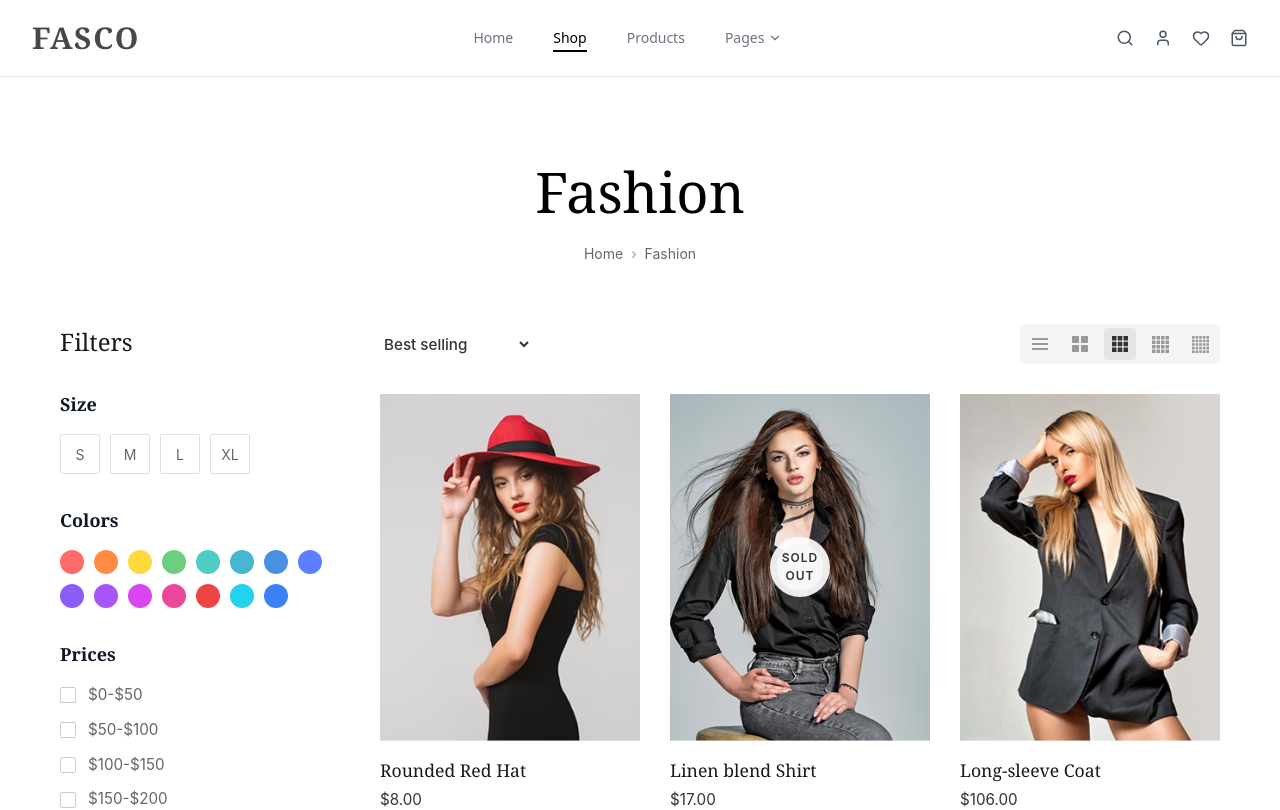
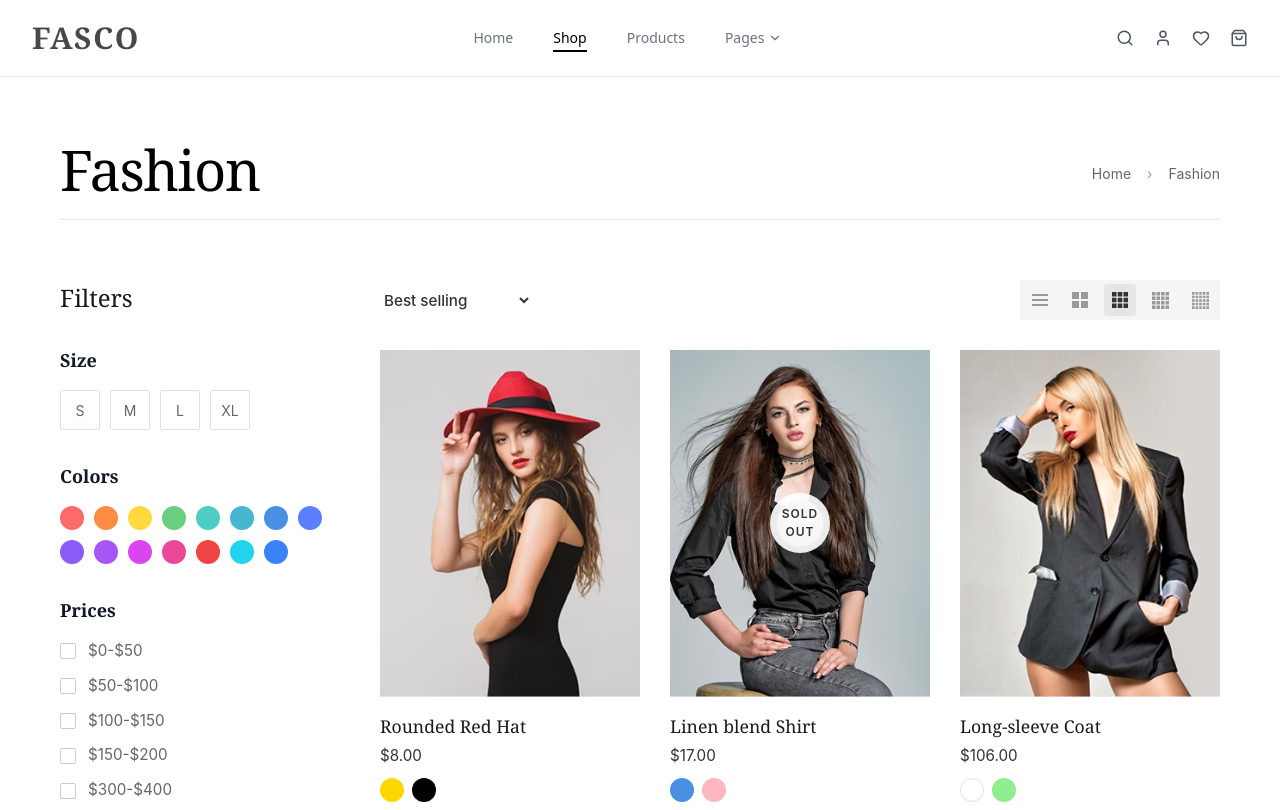
Before and after one commit to imdudassir943/fasco_business_site, a React (Vite) app in the folder frontend/: page /shop in a window 1280 px wide. Shown: the top 810 px of the page. Built offline with nearby package versions, Linux system fonts and the light colour scheme; the HTML template or start-up script is replaced by a standard one; a web font is replaced by a local one.

Commit message:
feat(shop): wire Hero CTA to /shop and align shop listing with router + Tailwind

```diff
--- a/frontend/src/components/HeroSection.tsx
+++ b/frontend/src/components/HeroSection.tsx
@@ -3,6 +3,8 @@ import modelLeft from "@/assets/model-left.png";
 import modelsTop from "@/assets/model-top.png";
 import modelRight from "@/assets/model-right.png";
 import modelsBottom from "@/assets/model-bottom.png";
+import { Link } from "react-router-dom";
+import { Button } from "@/components/ui/button";
 
 const HeroSection = () => {
   return (
@@ -56,9 +58,9 @@ const HeroSection = () => {
             <p className="mt-3 text-lg font-medium uppercase tracking-[0.3em] text-[#484848]">
               New Collection
             </p>
-            <button className="mt-6 rounded-lg bg-[#000000] px-14 py-5 text-sm font-semibold uppercase tracking-wider text-primary-foreground transition-opacity hover:opacity-90 shadow-lg">
-              Shop Now
-            </button>
+            <Button asChild size="lg" className="mt-6 px-14 py-5 uppercase tracking-wider">
+              <Link to="/shop">Shop Now</Link>
+            </Button>
           </div>
 
           {/* Bottom group photo */}
--- a/frontend/src/components/ShopPage/ProductListing.tsx
+++ b/frontend/src/components/ShopPage/ProductListing.tsx
@@ -1,4 +1,5 @@
 import React, { useState } from 'react';
+import { Link } from 'react-router-dom';
 import FilterSidebar, { type FilterState } from './FilterSidebar';
 import ProductGrid from './ProductGrid';
 import ListingHeader from './ListingHeader';
@@ -60,7 +61,7 @@ const ProductListing: React.FC = () => {
       name: 'Linen Plain Top',
       price: 25.00,
       image: Image5,
-      colors: ['#90EE90', 'pattern']
+      colors: ['#90EE90', '#1E338A']
     },
     {
       id: 6,
@@ -95,23 +96,23 @@ const ProductListing: React.FC = () => {
   ];
 
   return (
-    <div className="product-listing-container">
-      <div className="page-header">
-        <h1 className="page-title">Fashion</h1>
-        <div className="breadcrumb">
-          <a href="/">Home</a>
+    <div className="product-listing-container mx-auto w-full max-w-[1280px] px-4 py-8 md:px-6 lg:px-8">
+      <div className="page-header flex flex-col gap-3 border-b border-neutral-200 pb-5 md:flex-row md:items-center md:justify-between">
+        <h1 className="page-title text-3xl font-semibold tracking-tight text-[#222222] md:text-4xl">Fashion</h1>
+        <div className="breadcrumb flex items-center gap-2 text-sm text-[#666666]">
+          <Link to="/" className="transition-colors hover:text-black">Home</Link>
           <span className="separator">›</span>
           <span>Fashion</span>
         </div>
       </div>
 
-      <div className="listing-content">
+      <div className="listing-content mt-8 grid grid-cols-1 gap-8 lg:grid-cols-[280px_minmax(0,1fr)] lg:items-start">
         <FilterSidebar
           selectedFilters={selectedFilters}
           setSelectedFilters={setSelectedFilters}
         />
 
-        <div className="main-content">
+        <div className="main-content min-w-0">
           <ListingHeader
             viewMode={viewMode}
             setViewMode={setViewMode}
```
